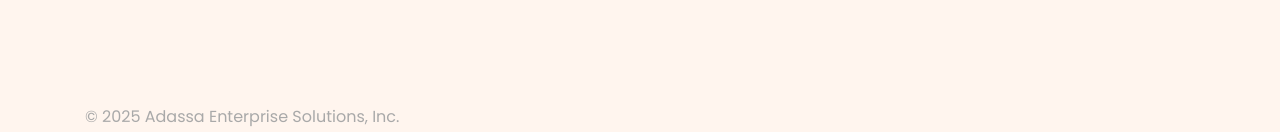
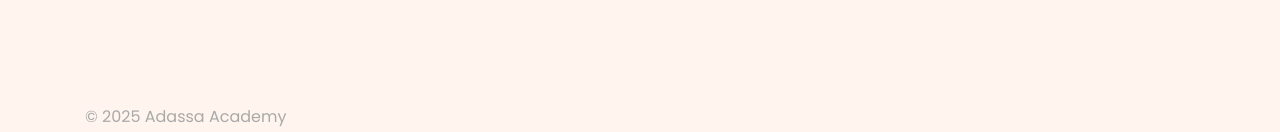
Before and after one commit to Adassa-Enterprise-Solutions/adassa-academy, a Jekyll site: the page built from index.html, in a window 1280 px wide and 1278 px high. Shown: the part 1143-1275 px from the top of the window. Built offline with Jekyll 4.4.1, drawn with Linux system fonts in a browser that asks for light colours.

Commit message:
General updates.

```diff
--- a/_config.yml
+++ b/_config.yml
@@ -1,5 +1,5 @@
 # Company Information
-company_name: Adassa Enterprise Solutions, Inc.
+company_name: Adassa Academy
 domain_name: adassa.adassa.com.jm
 address_line: Kingston
 country: Jamaica
```
